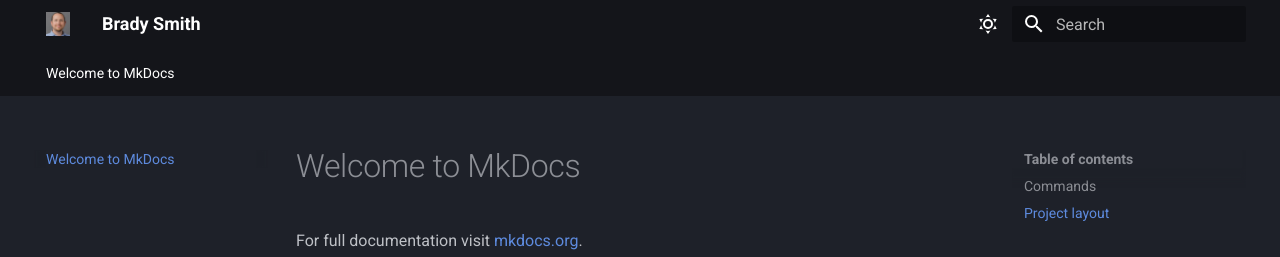
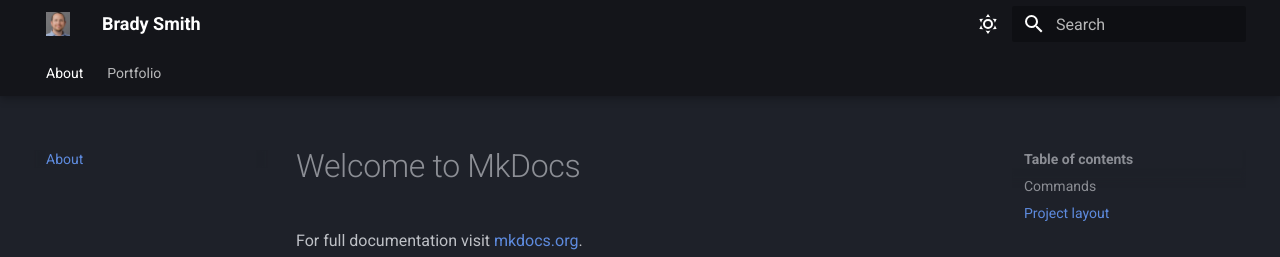
Before and after one commit to brasmi/brasmi.github.io, an MkDocs documentation site: the page built from docs/index.md, in a window 1280 px wide. Shown: the top 257 px of the page. Built offline with MkDocs 1.6.1 and Material for MkDocs 9.7.7, drawn with Linux system fonts in a browser that asks for light colours.

Commit message:
nav and portfolio folder

```diff
--- a/mkdocs.yml
+++ b/mkdocs.yml
@@ -7,6 +7,7 @@ theme:
   features:
       - navigation.instant
       - navigation.tabs
+      - navigation.tabs.sticky
   font:
     text: Roboto
     code: Roboto Mono
@@ -27,6 +28,10 @@ theme:
       primary: indigo
       accent: blue
 
+nav:
+  - About: index.md
+  - Portfolio: portfolio/index.md
+
 markdown_extensions:
   - admonition
   - md_in_html
```
Also changed, not shown: docs/portfolio/index.md (added).
